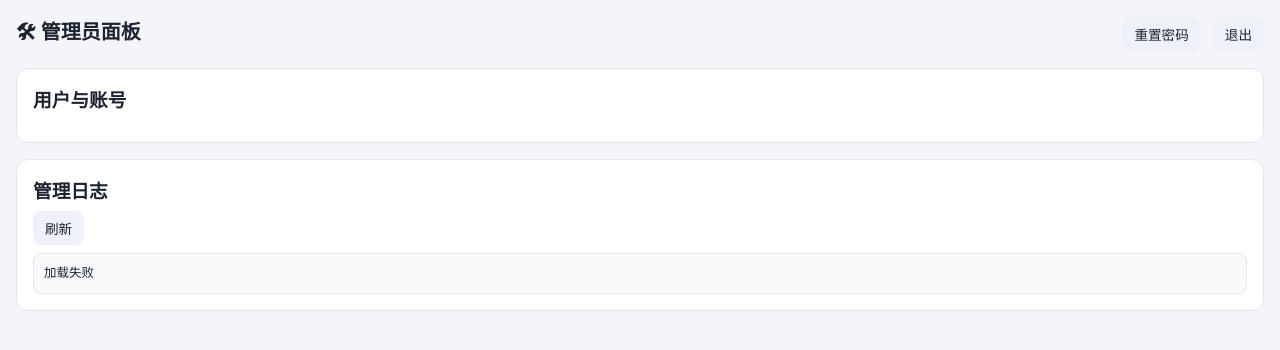
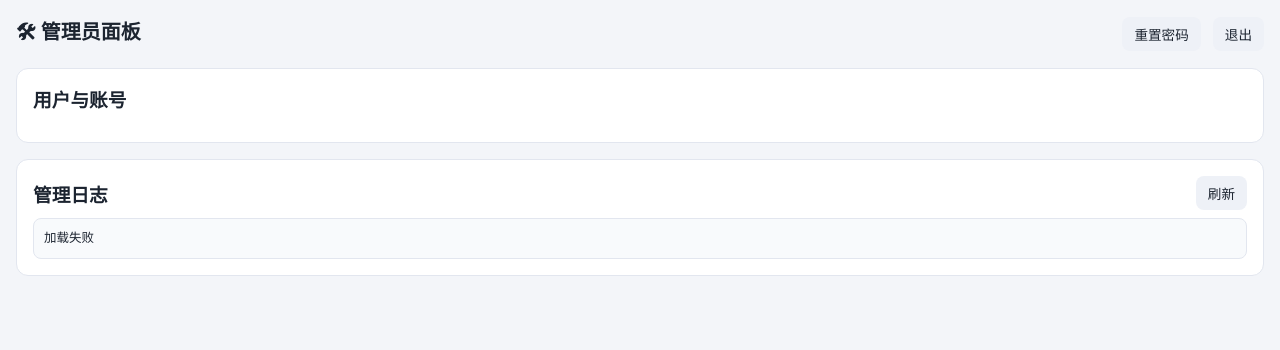
Before and after one commit to BG7ZDQ/AutoAM4, a Python web app: template src/templates/admin.html in a window 1280 px wide. Shown: the top 350 px of the page. Run offline with Jinja, Linux system fonts and the light colour scheme; the template is opened without the code that fills it, so the values that code supplies are empty.

Commit message:
ui: 管理日志的刷新按钮与标题同行居右

```diff
--- a/src/templates/admin.html
+++ b/src/templates/admin.html
@@ -54,11 +54,11 @@ button{border:0;border-radius:8px;padding:7px 12px;font-size:.85rem;cursor:point
   <div id="ub" class="user-cards"></div>
 </div>
 <div class="card">
-  <h3>管理日志</h3>
-  <div style="display:flex;gap:10px;margin:8px 0">
+  <div style="display:flex;align-items:center;justify-content:space-between;margin-bottom:8px">
+    <h3>管理日志</h3>
     <button class="btn-ghost" onclick="loadAudit()">刷新</button>
-    <span id="auditInfo" style="font-size:.8rem;color:var(--t3);align-self:center"></span>
   </div>
+  <div id="auditInfo" style="font-size:.8rem;color:var(--t3);margin-bottom:8px"></div>
   <pre id="auditLog" style="max-height:360px;overflow:auto;background:#f8fafc;
     border:1px solid var(--brd);border-radius:8px;padding:10px;font-size:.78rem;
     line-height:1.5;white-space:pre-wrap;word-break:break-all;margin:0"></pre>
```
